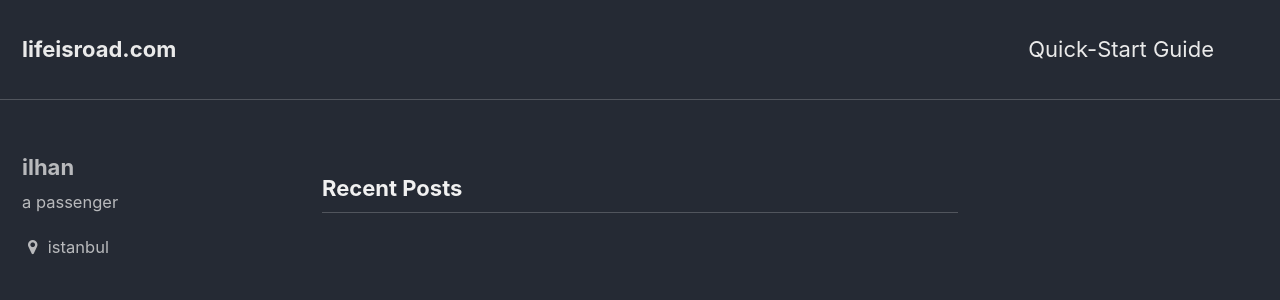
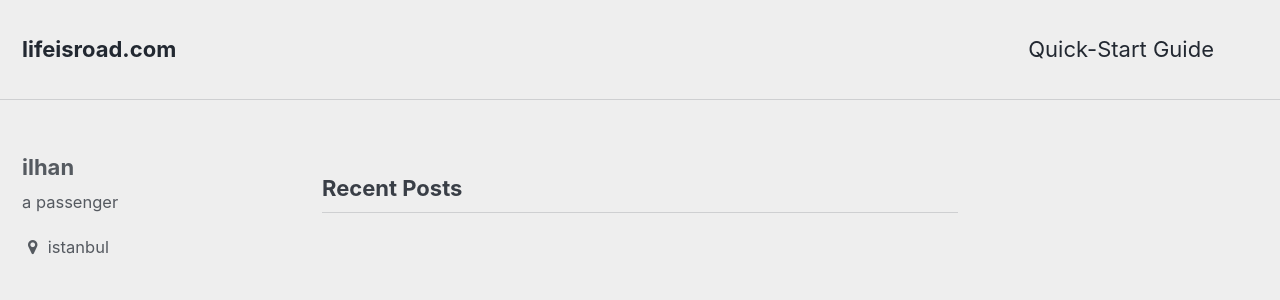
Before and after one commit to ilhangoren/ilhangoren.github.io, a Jekyll site: the page built from index.html, in a window 1280 px wide and 900 px high. Shown: the top 300 px of the window. Built offline with Jekyll 4.4.1, drawn with Linux system fonts in a browser that asks for light colours; the list of posts is cut into pages by our own code.

Commit message:
air theme is chosed

```diff
--- a/_config.yml
+++ b/_config.yml
@@ -5,7 +5,7 @@
 # For technical reasons, this file is *NOT* reloaded automatically when you use
 # `jekyll serve`. If you change this file, please restart the server process.
 
-minimal_mistakes_skin    : dark # "default" # "air", "aqua", "contrast", "dark", "dirt", "neon", "mint", "plum", "sunrise"
+minimal_mistakes_skin    : air # "default" # "air", "aqua", "contrast", "dark", "dirt", "neon", "mint", "plum", "sunrise"
 
 # Site Settings
 locale                   : "en"
```
